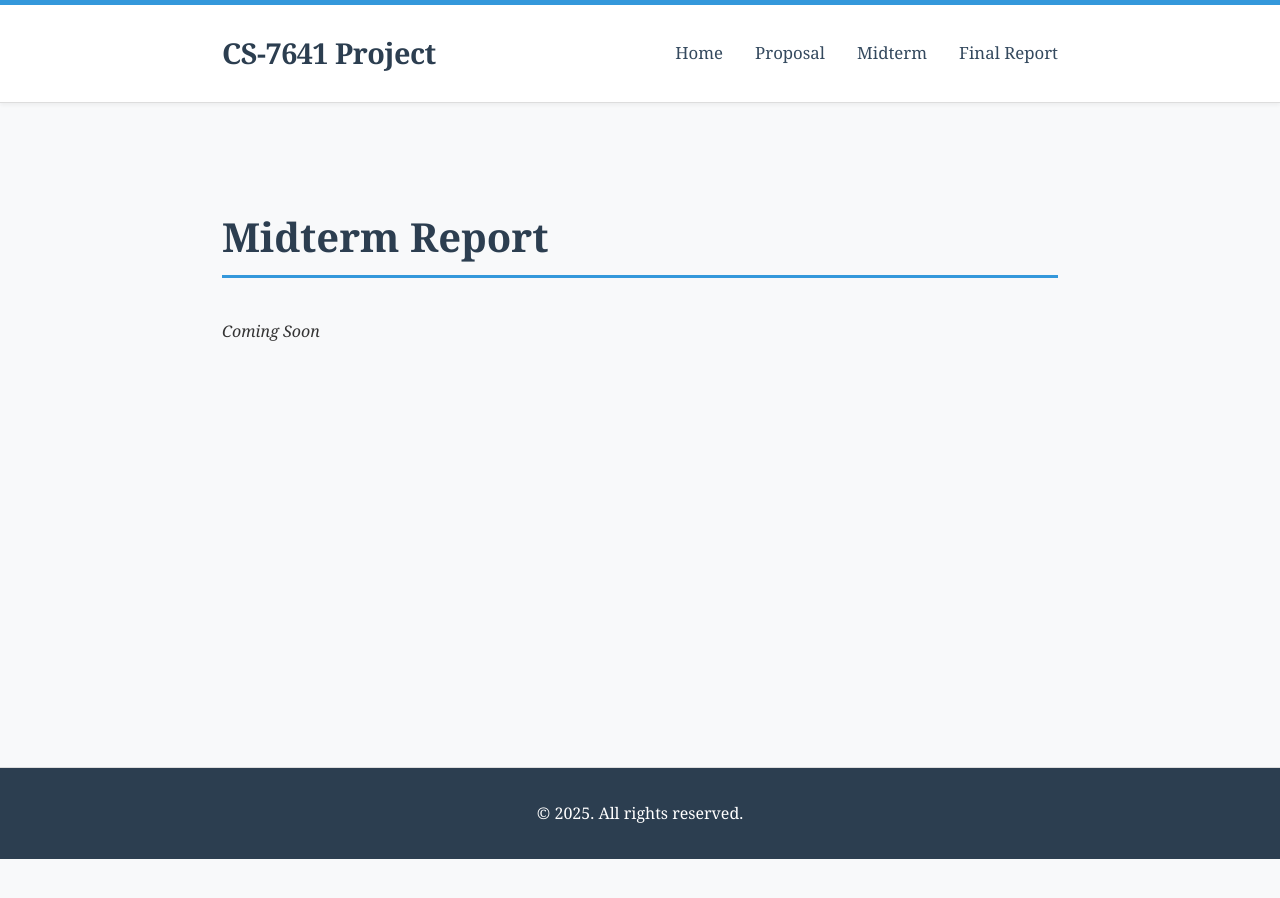
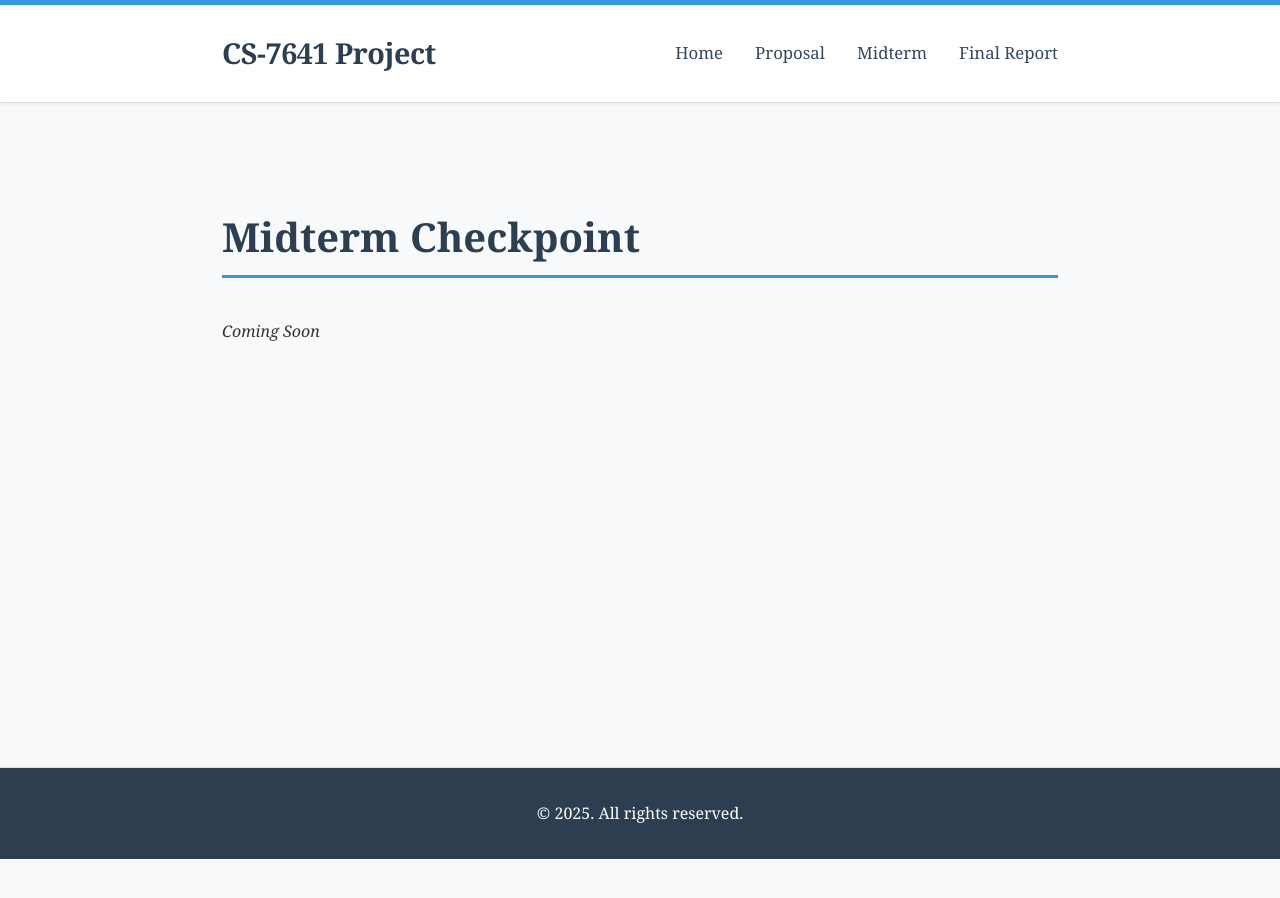
Before and after one commit to rpatel917/Efficient_Superpixel_Segmentation, a Jekyll site: the page built from midterm.md, in a window 1280 px wide. Built offline with Jekyll 4.4.1, drawn with Linux system fonts in a browser that asks for light colours.

Commit message:
Update midterm.md

```diff
--- a/midterm.md
+++ b/midterm.md
@@ -1,9 +1,9 @@
 ---
 layout: default
-title: Midterm Report
+title: Midterm Checkpoint
 permalink: /midterm/
 ---
 
-# Midterm Report
+# Midterm Checkpoint
 
 *Coming Soon*
```
